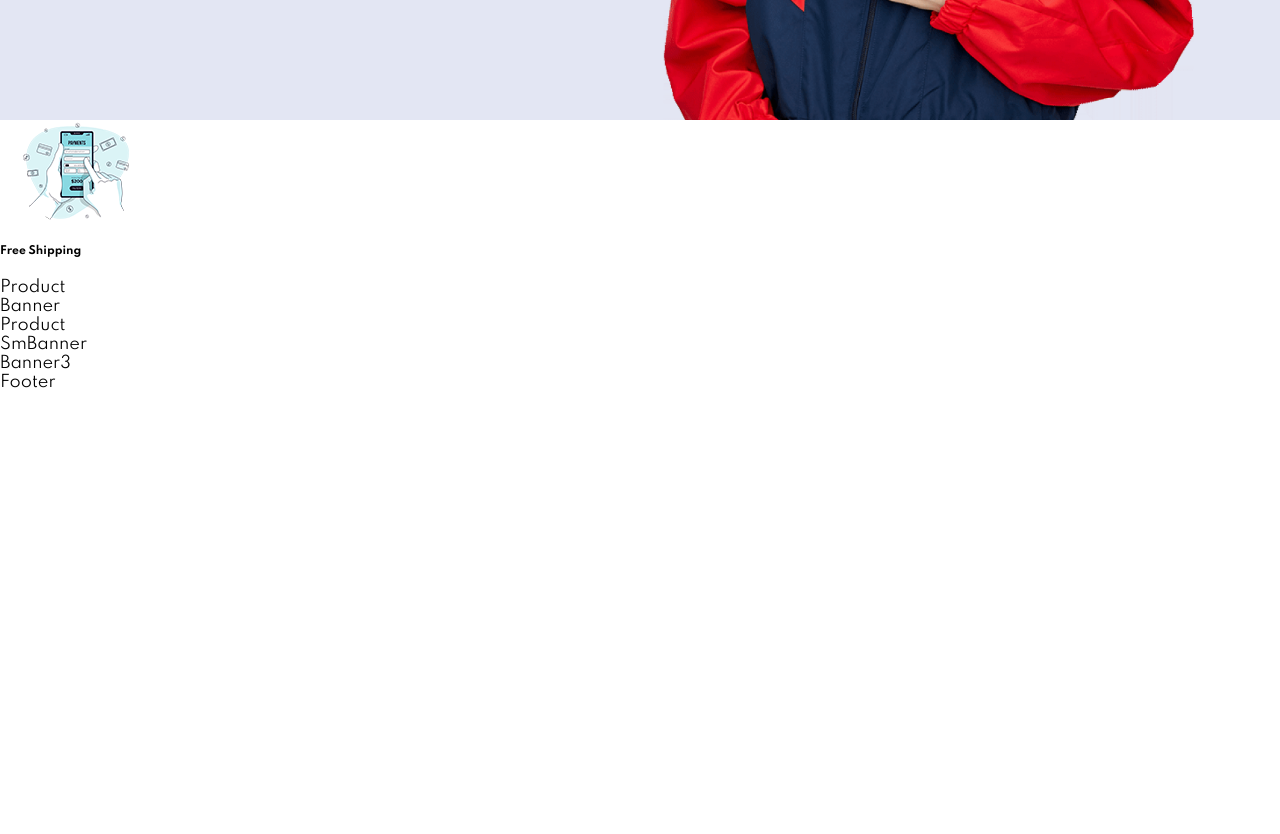
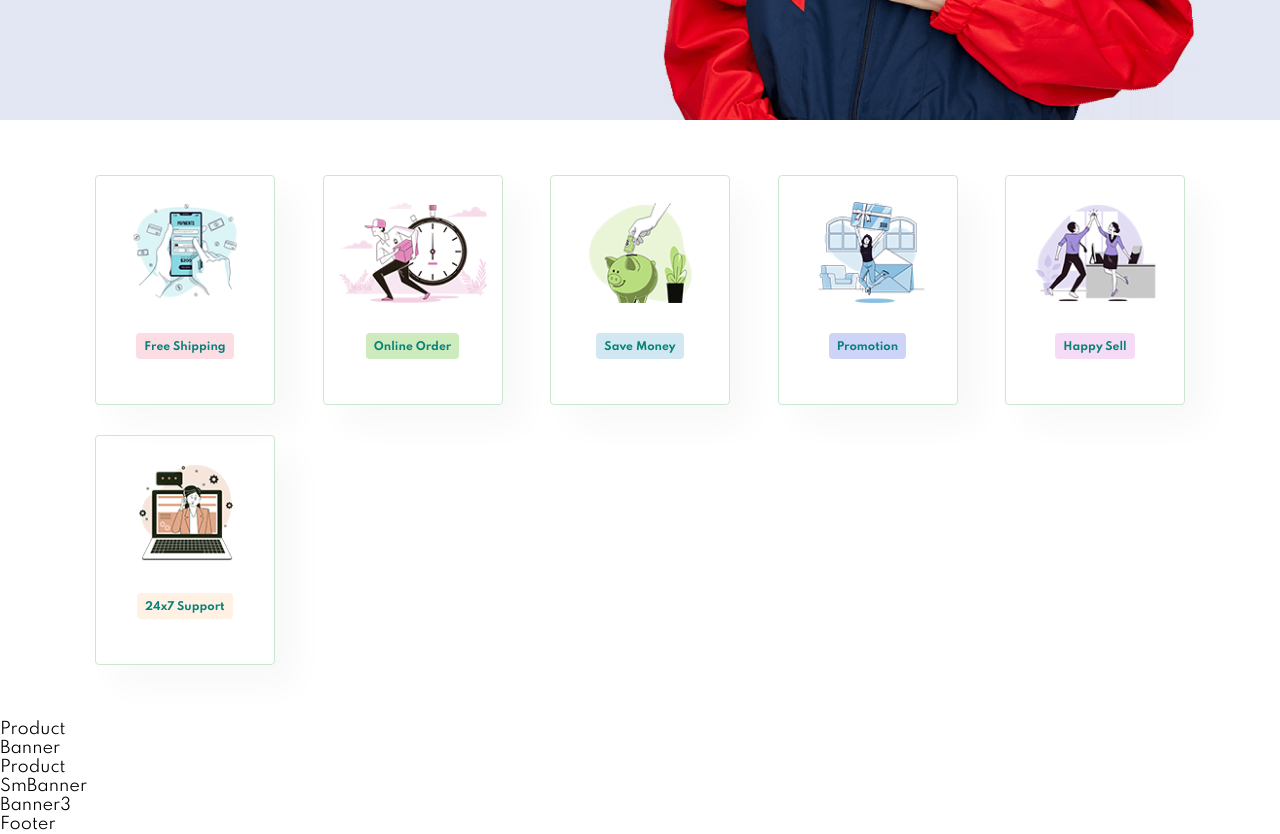
Before and after one commit to Akash-Sharma-2002/Project-CARA, a React (Vite) app in the folder cara-website/: page / in a window 1280 px wide. Shown: the part 680-1514 px from the top of the page. Before the commit the page ends 1072 px from the top, so only its background shows below. Built offline with nearby package versions, Linux system fonts and the light colour scheme.

Commit message:
Feature section: Done; Product section: Initiated

```diff
--- a/cara-website/src/App.css
+++ b/cara-website/src/App.css
@@ -23,3 +23,7 @@ h6 {
 .sectionp1 {
   padding: 40px 80px;
 }
+
+.sectionm1{
+  margin: 40px 0;
+}
--- a/cara-website/src/App.jsx
+++ b/cara-website/src/App.jsx
@@ -1,6 +1,7 @@
 import React from "react";
 import Home from "./pages/Home/Home";
 import "./App.css";
+import { asset } from "./assets/asset";
 
 const App = () => {
   return (
--- a/cara-website/src/assets/asset.js
+++ b/cara-website/src/assets/asset.js
@@ -1,8 +1,52 @@
 import logo from "./logo.png";
+
 import f1 from "./features/f1.png";
 import f2 from "./features/f2.png";
 import f3 from "./features/f3.png";
 import f4 from "./features/f4.png";
 import f5 from "./features/f5.png";
 import f6 from "./features/f6.png";
-export const asset = { logo, f1, f2, f3, f4, f5, f6 };
+
+import p1 from "./products/f1.jpg";
+import p2 from "./products/f2.jpg";
+import p3 from "./products/f3.jpg";
+import p4 from "./products/f4.jpg";
+import p5 from "./products/f5.jpg";
+import p6 from "./products/f6.jpg";
+import p7 from "./products/f7.jpg";
+import p8 from "./products/f8.jpg";
+
+import p9 from "./products/n1.jpg";
+import p10 from "./products/n2.jpg";
+import p11 from "./products/n3.jpg";
+import p12 from "./products/n4.jpg";
+import p13 from "./products/n5.jpg";
+import p14 from "./products/n6.jpg";
+import p15 from "./products/n7.jpg";
+import p16 from "./products/n8.jpg";
+
+export const asset = { logo };
+
+export const features = { f1, f2, f3, f4, f5, f6 };
+
+export const pro1 = [
+  { p_img: p1 },
+  { p_img: p2 },
+  { p_img: p3 },
+  { p_img: p4 },
+  { p_img: p5 },
+  { p_img: p6 },
+  { p_img: p7 },
+  { p_img: p8 },
+];
+
+export const pro2 = [
+  { p_img: p9 },
+  { p_img: p10 },
+  { p_img: p11 },
+  { p_img: p12 },
+  { p_img: p13 },
+  { p_img: p14 },
+  { p_img: p15 },
+  { p_img: p16 },
+];
--- a/cara-website/src/components/Feature/Feature.jsx
+++ b/cara-website/src/components/Feature/Feature.jsx
@@ -1,13 +1,33 @@
 import React from 'react'
 import style from './feature.module.css'
-import { asset } from '../../assets/asset'
+import { features } from '../../assets/asset'
 
 const Feature = () => {
   return (
-    <div className={style.feature}>
+    <div id={style.feature} className="sectionp1">
        <div className={style.febox}>
-        <img src={asset.f1} alt="" />
+        <img src={features.f1} alt="" />
         <h6>Free Shipping</h6>
+       </div>
+       <div className={style.febox}>
+        <img src={features.f2} alt="" />
+        <h6>Online Order</h6>
+       </div>
+       <div className={style.febox}>
+        <img src={features.f3} alt="" />
+        <h6>Save Money</h6>
+       </div>
+       <div className={style.febox}>
+        <img src={features.f4} alt="" />
+        <h6>Promotion </h6>
+       </div>
+       <div className={style.febox}>
+        <img src={features.f5} alt="" />
+        <h6>Happy Sell</h6>
+       </div>
+       <div className={style.febox}>
+        <img src={features.f6} alt="" />
+        <h6>24x7 Support</h6>
        </div>
     </div>
   )
--- a/cara-website/src/components/Feature/feature.module.css
+++ b/cara-website/src/components/Feature/feature.module.css
@@ -0,0 +1,59 @@
+#feature {
+  display: flex;
+  align-items: center;
+  justify-content: space-between;
+  flex-wrap: wrap;
+}
+
+.febox {
+  width: 180px;
+  text-align: center;
+  padding: 25px 15px;
+  box-shadow: 20px 20px 34px rgba(0, 0, 0, 0.03);
+  border: 1px solid #cce7d0;
+  border-radius: 4px;
+  margin: 15px;
+}
+
+.febox:hover {
+  box-shadow: 10px 10px 54px rgba(70, 62, 221, 0.1);
+}
+
+.febox img {
+  width: 100%;
+  margin-bottom: 10px;
+}
+
+.febox h6 {
+  padding: 9px 8px 6px 8px;
+  display: inline-block;
+  line-height: 1;
+  border-radius: 4px;
+  color: #088178;
+  background-color: #fddde4;
+}
+
+.febox:nth-child(2) h6 {
+  background-color: #cdebbc;
+}
+.febox:nth-child(3) h6 {
+  background-color: #d1e8f2;
+}
+.febox:nth-child(4) h6 {
+  background-color: #cdd4f8;
+}
+.febox:nth-child(5) h6 {
+  background-color: #f6dbf6;
+}
+.febox:nth-child(6) h6 {
+  background-color: #fff2e5;
+}
+
+@media (max-width: 799px) {
+  #feature {
+    justify-content: center;
+  }
+  #feature .fe-box {
+    margin: 15px 15px;
+  }
+}
--- a/cara-website/src/pages/Home/Home.jsx
+++ b/cara-website/src/pages/Home/Home.jsx
@@ -9,7 +9,10 @@ import SmBanner from "../../components/Sm-Banner/SmBanner";
 import Banner3 from "../../components/Banner3/Banner3";
 import Footer from "../../components/Footer/Footer";
 
+
+
 const Home = () => {
+
   return (
     <>
       <Navbar />
```
Also changed, not shown: cara-website/src/components/Product/Product.jsx (+6 -1 lines).
